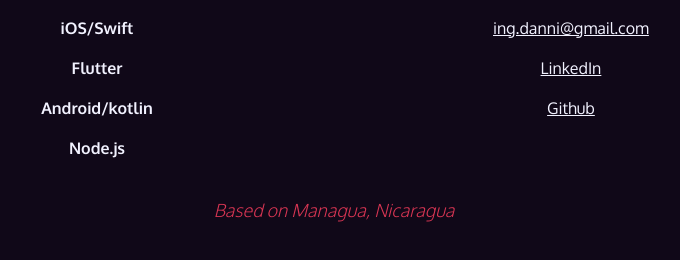
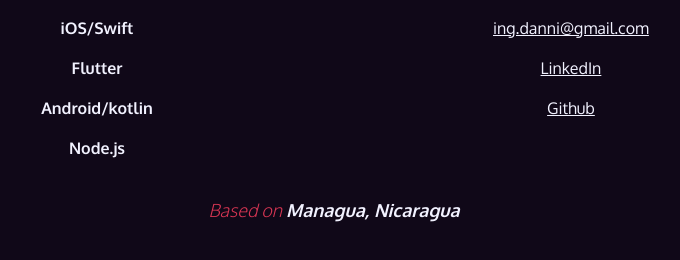
Before and after one commit to ingdanni/ingdanni.github.io, a website: page index.html in a window 1280 px wide. Shown: the part 334-594 px from the top of the page, without its empty margins (306-986 px from the left). Drawn offline with Linux system fonts and the light colour scheme.

Commit message:
update files

```diff
--- a/index.html
+++ b/index.html
@@ -61,7 +61,7 @@
         <footer style="padding:2em">
           <div class="container">
             <div class="row">
-              <p>Based on Managua, Nicaragua</p>
+                <p>Based on <b>Managua, Nicaragua</b></p>
             </div>
           </div>
         </footer>
```
